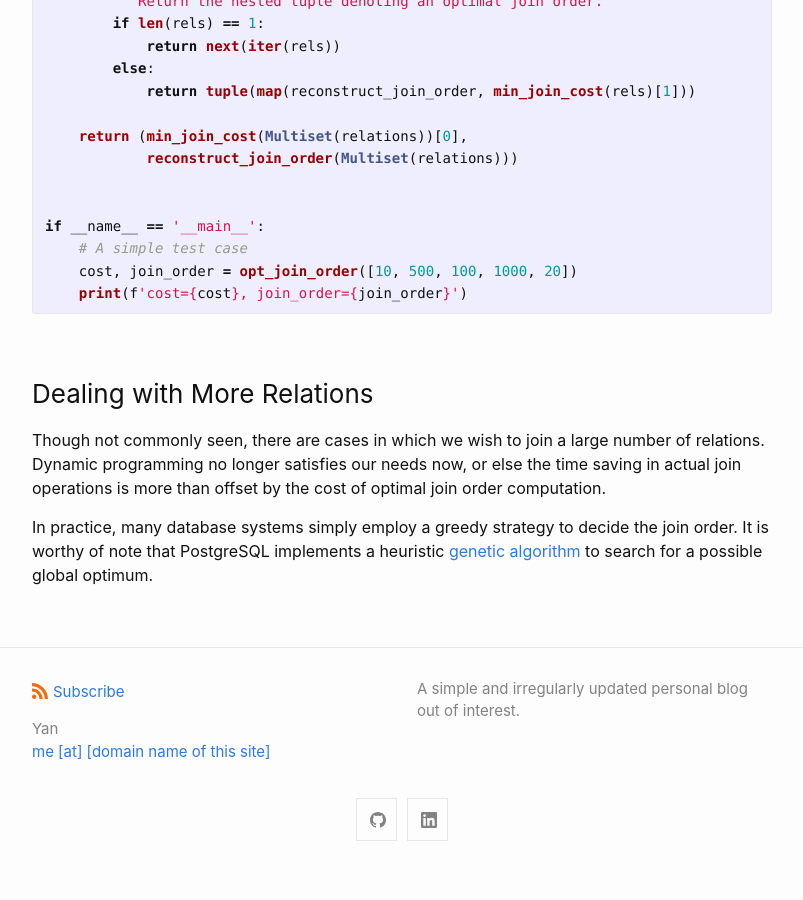
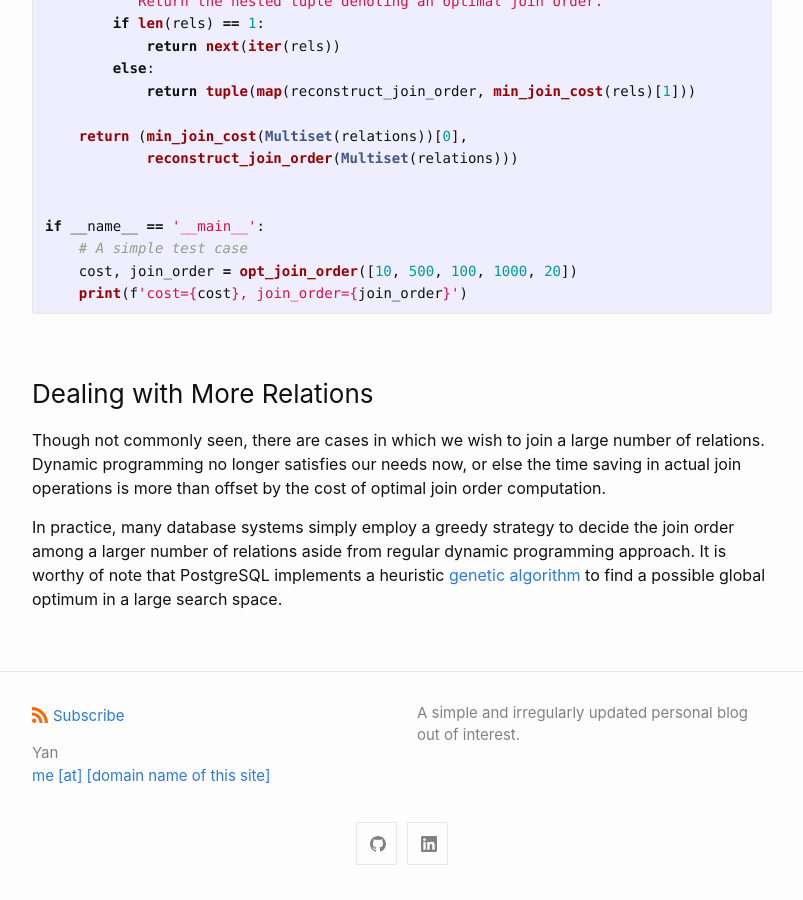
Before and after one commit to maristie/maristie.github.io, a Jekyll site: the page built from _posts/2021-07-21-Deciding-Join-Order-in-Database-Systems.md, in a window 1280 px wide and 900 px high, scrolled down 9100 px. Shown: the whole window, without its empty margins (238-1041 px from the left). Built offline with Jekyll 4.4.1, drawn with Linux system fonts in a browser that asks for light colours; before the commit the page ends 9976 px from its top, so only the background shows below that.

Commit message:
Add supplements

```diff
--- a/_posts/2021-07-21-Deciding-Join-Order-in-Database-Systems.md
+++ b/_posts/2021-07-21-Deciding-Join-Order-in-Database-Systems.md
@@ -296,4 +296,4 @@ if __name__ == '__main__':
 
 Though not commonly seen, there are cases in which we wish to join a large number of relations. Dynamic programming no longer satisfies our needs now, or else the time saving in actual join operations is more than offset by the cost of optimal join order computation.
 
-In practice, many database systems simply employ a greedy strategy to decide the join order. It is worthy of note that PostgreSQL implements a heuristic [genetic algorithm](https://en.wikipedia.org/wiki/Genetic_algorithm) to search for a possible global optimum.
+In practice, many database systems simply employ a greedy strategy to decide the join order among a larger number of relations aside from regular dynamic programming approach. It is worthy of note that PostgreSQL implements a heuristic [genetic algorithm](https://en.wikipedia.org/wiki/Genetic_algorithm) to find a possible global optimum in a large search space.
```
